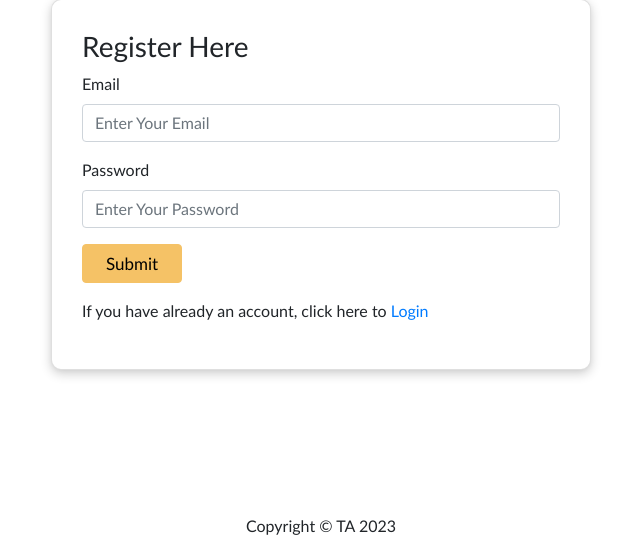
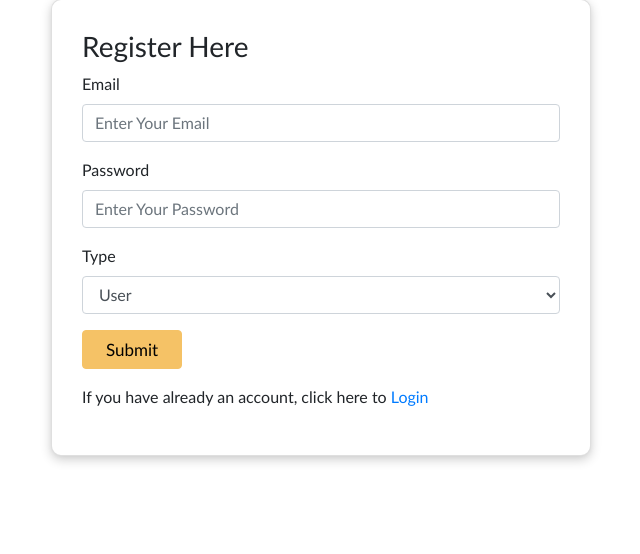
Before and after one commit to abidgulshahid/T, a Django app: page /register/ in a window 1280 px wide. Shown: the part 153-707 px from the top of the page, without its empty margins (319-959 px from the left). Run offline with Django 4.2, Linux system fonts and the light colour scheme.

Commit message:
vaidation

```diff
--- a/tailer/forms/auth.py
+++ b/tailer/forms/auth.py
@@ -7,6 +7,7 @@ from tailer.models import Users
 class LoginForm(forms.Form):
     username = forms.EmailField(max_length = 200, widget=forms.EmailInput())
     password = forms.CharField(widget=forms.PasswordInput(), max_length=255)
+
 
 
     def __init__(self, *args, **kwargs):
@@ -20,16 +21,23 @@ class LoginForm(forms.Form):
 class Signup(forms.ModelForm):
     username = forms.EmailField(max_length = 200, widget=forms.EmailInput())
     password = forms.CharField(widget=forms.PasswordInput(), max_length=255)
+    CHOICES = (
+      ('User', 'User'),
+      ('Tailer', 'Tailer'),
+
+  )
+    type = forms.ChoiceField(choices=CHOICES)
 
     class Meta:
         model = Users
-        fields = ['username', 'password']
+        fields = ['username', 'password', 'type']
 
     def __init__(self, *args, **kwargs):
         super(Signup, self).__init__(*args,  **kwargs)
         self.fields['username'].widget.attrs['class'] = 'form-control'
         self.fields['username'].widget.attrs['placeholder'] = 'Enter Your Email'
         self.fields['password'].widget.attrs['class'] = 'form-control'
+        self.fields['type'].widget.attrs['class'] = 'form-control'
         # self.fields['first_name'].widget.attrs['class'] = 'form-control'
         # self.fields['last_name'].widget.attrs['class'] = 'form-control'
         self.fields['password'].widget.attrs['placeholder'] = 'Enter Your Password'
--- a/tailer/templates/tailer/_partial/_list.html
+++ b/tailer/templates/tailer/_partial/_list.html
@@ -7,8 +7,10 @@
     <div class="col-md-2"><h4>Phone No</h4></div>
     <div class="col-md-2"><h4>Father Name </h4></div>
     <div class="col-md-2"><h4>Address</h4></div>
+    {% if not request.user.is_user %}
     <div class="col-md-1"><h4>Edit</h4></div>
     <div class="col-md-1"><h4>Delete</h4></div>
+    {% endif %}
     <div class="col-md-1"><h4>View</h4></div>
 
 </div>
@@ -20,6 +22,7 @@
     <div class="col-md-2"><p>{{tailer.phone_number}}</p></div>
     <div class="col-md-2"><p>{{tailer.father_name}}</p></div>
     <div class="col-md-2"><p>{{tailer.address}}</p></div>
+    {% if not request.user.is_user %}
     <div class="col-md-1" style="margin-bottom:5px;">
         <a style="color:white" class="btn btn-warning" onclick="edit_event_list({{tailer.id}})">Edit</a>
     </div>
@@ -27,6 +30,7 @@
     <div class="col-md-1">
         <a style="color:white" class="btn btn-danger" onclick="delete_entry({{tailer.id}})">Delete</a>
     </div>
+    {% endif %}
 
         <div class="col-md-1"><p>
             <a href="{% url 'data_view' tailer.id %}" class="btn btn-success" >View</a></div>
--- a/tailer/templates/tailer/signup.html
+++ b/tailer/templates/tailer/signup.html
@@ -29,6 +29,11 @@
                                     {{form.password}}
                                     </div>
 
+                                    <div class="form-group">
+                                        <label for="exampleInputPassword1">Type</label>
+                                        {{form.type}}
+                                        </div>
+
 
 
 
--- a/tailer/views/auth/register.py
+++ b/tailer/views/auth/register.py
@@ -36,7 +36,12 @@ class RegisterView(View):
             # user.last_name = data['last_name']
             user = form.save()
             user.set_password(user.password)
-            user.is_active = False
+            if data['type'] == 'User':
+                user.is_user = True
+                user.is_active = True
+            else:
+                user.is_active = False
+                user.is_staff = False
             user.save()
             return HttpResponseRedirect(reverse_lazy('index_view'))
         else:
```
Also changed, not shown: tailer/forms/tailor_form.py (+50 -31 lines), tailer/templates/tailer/_partial/_create.html (+7 -0 lines), db.sqlite3.
